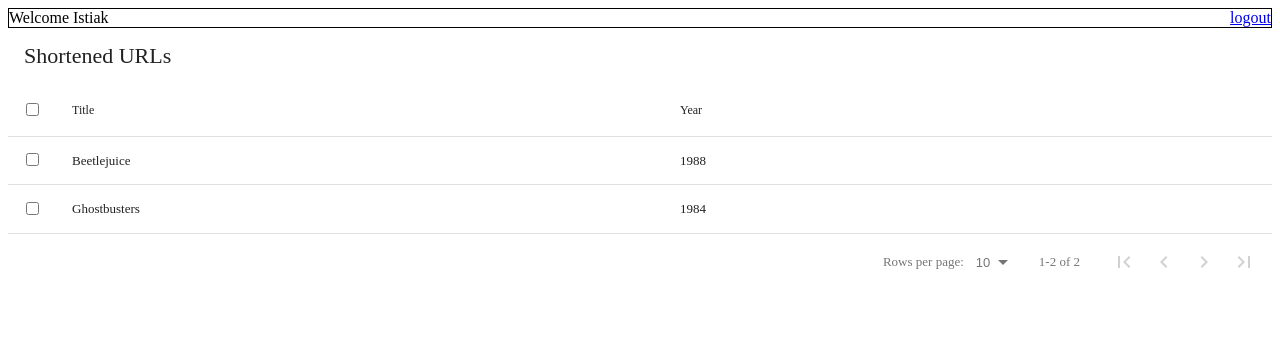
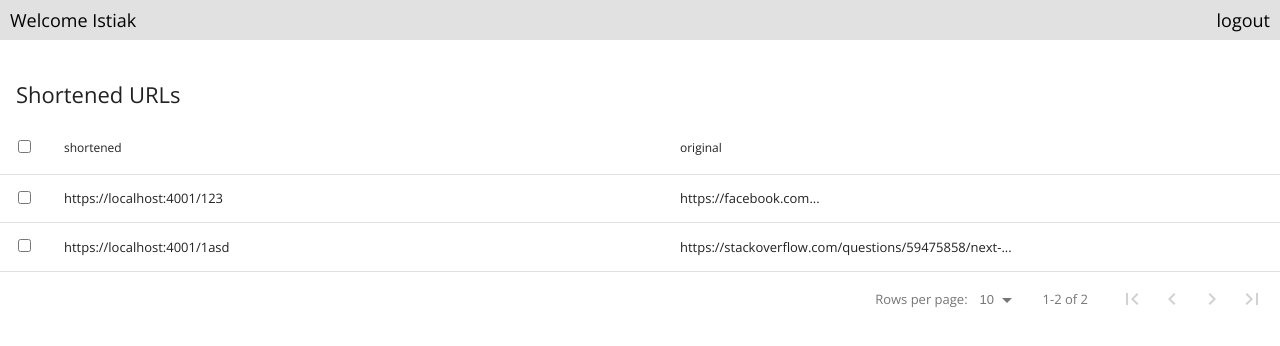
Before and after one commit to aistiak/scaleable-url-shortner, a Next.js app in the folder frontend/: page /dashboard in a window 1280 px wide. Shown: the top 346 px of the page. Built offline with nearby package versions, Linux system fonts and the light colour scheme.

Commit message:
fonts added , table pagination issue fixed

```diff
--- /dev/null
+++ b/frontend/src/components/table.tsx
@@ -0,0 +1,84 @@
+import DashboardLayout from "@/layouts/dashboard";
+import dynamic from "next/dynamic";
+import { useCallback, useMemo, useState } from "react";
+
+const DataTable = dynamic(() => import('react-data-table-component'), {
+    ssr: false,
+  });
+
+const columns = [
+    {
+        name: 'shortened',
+        selector: (row : any) => row.hash as string ,
+    },
+    {
+        name: 'original',
+        selector: (row : any) => `${row.url.slice(0,50)}...` as string ,
+    },
+];
+
+const tableDataItems = [
+    {
+        id: 1,
+        hash: 'https://localhost:4001/123',
+        url: 'https://facebook.com',
+    },
+    {
+        id: 2,
+        hash: 'https://localhost:4001/1asd',
+        url: 'https://stackoverflow.com/questions/59475858/next-js-single-page-application',
+    }
+]
+function Table () {
+    const [selectedRows, setSelectedRows] = useState([]);
+    const [toggleCleared, setToggleCleared] = useState(false);
+    const [data, setData] = useState(tableDataItems);
+
+    const handleRowSelected = useCallback((state : any) => {
+        setSelectedRows(state.selectedRows);
+    }, []);
+    // @ts-ignore
+    const Button = ({children,etc}) => {
+        return (
+            <button {...etc}>{children}</button>
+        )
+    }
+    const contextActions = useMemo(() => {
+        const handleDelete = () => {
+
+            // if (window.confirm(`Are you sure you want to delete:\r ${selectedRows.map(r => r.title)}?`)) {
+            //     setToggleCleared(!toggleCleared);
+            //     setData(differenceBy(data, selectedRows, 'title'));
+            // }
+        };
+
+        return (
+            // @ts-ignore
+            <Button key="delete" onClick={handleDelete} style={{ backgroundColor: 'red' }} icon>
+                Delete
+            </Button>
+        );
+    }, [data, selectedRows, toggleCleared])
+    return (
+        <DataTable
+        title="Shortened URLs"
+        columns={columns}
+        data={data}
+
+        // paginationPerPage={10}
+        // paginationTotalRows={123}
+        onChangePage={(args)=>{
+            console.log(args)
+            console.log(` --- on change page ---`)
+        }}
+        selectableRows
+        contextActions={contextActions}
+        onSelectedRowsChange={handleRowSelected}
+        clearSelectedRows={toggleCleared}
+        pagination
+        paginationServer={false}
+    />
+    )
+}
+
+export default Table ;
--- a/frontend/src/layouts/dashboard.css
+++ b/frontend/src/layouts/dashboard.css
@@ -1,4 +1,10 @@
 
+@import url('https://fonts.googleapis.com/css2?family=Open+Sans:wght@300&display=swap');
+body {
+    margin :0 ;
+    padding:0;
+    font-family: 'Open Sans', sans-serif;
+}
 .main {
     /* display: flex;
     justify-content: space-between;
@@ -10,5 +16,22 @@
 .header {
     display: flex;
     justify-content: space-between;
+    align-items: center;
     border: 1px solid;
+    height: 40px;
+    background: #e1e1e1;
+    border: none;
+    font-size: 18px;
 }
+.greet , .logout {
+    margin: 10px;
+}
+
+.children {
+    margin-top: 2%;
+}
+
+.logout > a {
+    text-decoration: none;
+    color: black;
+}
--- a/frontend/src/pages/dashboard.tsx
+++ b/frontend/src/pages/dashboard.tsx
@@ -1,80 +1,13 @@
 
+import Table from "@/components/table";
 import DashboardLayout from "@/layouts/dashboard";
-import { useCallback, useMemo, useState } from "react";
-import DataTable from 'react-data-table-component';
-const columns = [
-    {
-        name: 'Title',
-        selector: row => row.title,
-    },
-    {
-        name: 'Year',
-        selector: row => row.year,
-    },
-];
-
-const tableDataItems = [
-    {
-        id: 1,
-        title: 'Beetlejuice',
-        year: '1988',
-    },
-    {
-        id: 2,
-        title: 'Ghostbusters',
-        year: '1984',
-    },
-]
 
 function Dashboard() {
-    const [selectedRows, setSelectedRows] = useState([]);
-    const [toggleCleared, setToggleCleared] = useState(false);
-    const [data, setData] = useState(tableDataItems);
 
-    const handleRowSelected = useCallback((state) => {
-        setSelectedRows(state.selectedRows);
-    }, []);
-    // @ts-ignore
-    const Button = ({children,etc}) => {
-        return (
-            <button {...etc}>{children}</button>
-        )
-    }
-    const contextActions = useMemo(() => {
-        const handleDelete = () => {
-
-            // if (window.confirm(`Are you sure you want to delete:\r ${selectedRows.map(r => r.title)}?`)) {
-            //     setToggleCleared(!toggleCleared);
-            //     setData(differenceBy(data, selectedRows, 'title'));
-            // }
-        };
-
-        return (
-            // @ts-ignore
-            <Button key="delete" onClick={handleDelete} style={{ backgroundColor: 'red' }} icon>
-                Delete
-            </Button>
-        );
-    }, [data, selectedRows, toggleCleared])
     return (
         <DashboardLayout>
             <div>
-                <DataTable
-                    title="Shortened URLs"
-                    columns={columns}
-                    data={data}
-
-                    // paginationPerPage={10}
-                    // paginationTotalRows={123}
-                    onChangePage={(args)=>{
-                        console.log(args)
-                    }}
-                    selectableRows
-                    contextActions={contextActions}
-                    onSelectedRowsChange={handleRowSelected}
-                    clearSelectedRows={toggleCleared}
-                    pagination
-                />
+                <Table/>
             </div>
         </DashboardLayout>
     )
--- a/frontend/src/pages/login.css
+++ b/frontend/src/pages/login.css
@@ -1,3 +1,7 @@
+@import url('https://fonts.googleapis.com/css2?family=Open+Sans:wght@300&display=swap');
+body {
+    font-family: 'Open Sans', sans-serif;
+}
 .main {
     display: flex;
     flex-direction: column;
```
Also changed, not shown: frontend/src/components/table.css (added).
